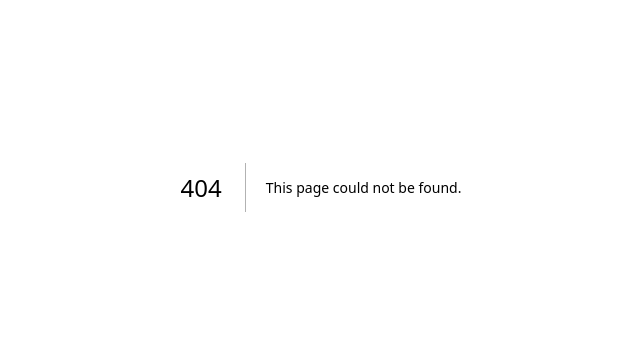
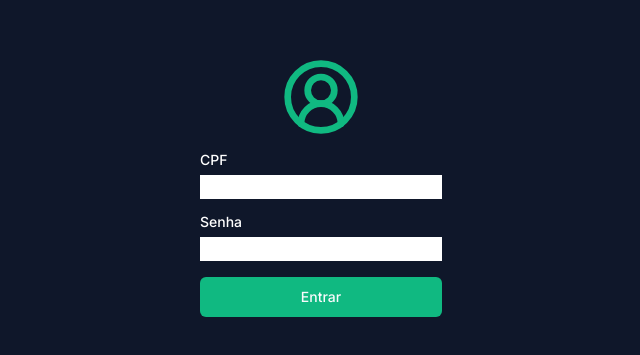
Before and after one commit to GustavoAniel/guscholl, a Next.js app: page /login in a window 1280 px wide. Before the commit this address had no page. Shown: the part 213-568 px from the top of the page, without its empty margins (319-959 px from the left). Built offline with nearby package versions, Linux system fonts and the light colour scheme.

Commit message:
Altera rota e implementa o layout do login

```diff
--- /dev/null
+++ b/src/app/login/page.tsx
@@ -0,0 +1,84 @@
+"use client"
+
+import { zodResolver } from "@hookform/resolvers/zod"
+import { useForm } from "react-hook-form"
+import { z } from "zod"
+import { Button } from "@/components/ui/button"
+import {
+  Form,
+  FormControl,
+  FormDescription,
+  FormField,
+  FormItem,
+  FormLabel,
+  FormMessage,
+} from "@/components/ui/form"
+import Router from "next/router"
+import { CircleUserRound, User } from "lucide-react"
+
+const formSchema = z.object({
+  cpf: z.string().length(11, {
+    message: "O cpf deve conter 11 dígitos",
+  }),
+  senha: z.string().min(5, {
+    message: "A senha deve conter pelo menos 5 dígitos"
+  })
+})
+
+export default function Login() {
+
+  const form = useForm<z.infer<typeof formSchema>>({
+    resolver: zodResolver(formSchema),
+    defaultValues: {
+      cpf: "",
+      senha: ""
+    },
+
+  })
+
+  function onSubmit(values: z.infer<typeof formSchema>) {
+    // Do something with the form values.
+    // ✅ This will be type-safe and validated.
+
+  }
+
+  return (
+    <main className="flex min-h-screen flex-col items-center justify-center p-24 bg-slate-900">
+      <CircleUserRound size={80} className="text-emerald-500 mb-4"/>
+      <Form {...form}>
+        <form onSubmit={form.handleSubmit(onSubmit)} className="space-y-4 flex flex-col">
+          <FormField
+            control={form.control}
+            name="cpf"
+            render={({ field }) => (
+              <FormItem className="flex flex-col">
+                <FormLabel className="text-white">CPF</FormLabel>
+                <FormControl className="outline-none pl-2">
+                  <input {...field} />
+                </FormControl>
+                <FormMessage />
+              </FormItem>
+            )}
+          />
+          <FormField
+            control={form.control}
+            name="senha"
+            render={({ field }) => (
+              <FormItem className="flex flex-col">
+              <FormLabel className="text-white">Senha</FormLabel>
+              <FormControl className="outline-none pl-2">
+                <input type="password" {...field} />
+              </FormControl>
+
+              <FormMessage />
+            </FormItem>
+            )}
+          >
+
+          </FormField>
+          <Button type="submit" className="bg-emerald-500 hover:bg-emerald-800">Entrar</Button>
+        </form>
+      </Form>
+    </main>
+  )
+}
--- a/src/app/login/professor/page.tsx
+++ /dev/null
@@ -1,29 +0,0 @@
-"use client"
-
-import { zodResolver } from "@hookform/resolvers/zod"
-import { useForm } from "react-hook-form"
-import { z } from "zod"
-
-import {
-  Form,
-  FormControl,
-  FormDescription,
-  FormField,
-  FormItem,
-  FormLabel,
-  FormMessage,
-} from "@/components/ui/form"
-
-const formSchema = z.object({
-  username: z.string().min(2, {
-    message: "Username must be at least 2 characters.",
-  }),
-})
-
-export default function LoginProfessor() {
-  // ...
-
-  return (
-    <main></main>
-  )
-}
```
